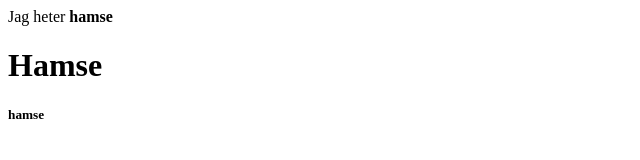
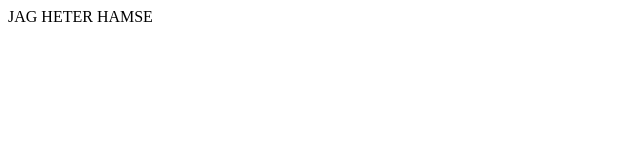
Before and after one commit to Hamse102/test, a plain HTML site: page index.html in a window 1280 px wide. Shown: the whole page, without its empty margins (0-640 px from the left). Drawn offline with Linux system fonts and the light colour scheme.

Commit message:
Update index.html

```diff
--- a/index.html
+++ b/index.html
@@ -1,3 +1,8 @@
-Jag heter <b>hamse</b>
-<h1>Hamse</h1>
-<h5>hamse</h5>
+<html>
+    <HEAD>
+<TITLE>HAMSE HEMSIDA</TITLE>
+     <BODY>
+        JAG HETER HAMSE
+     </BODY>
+    </HEAD>
+</html>
```
